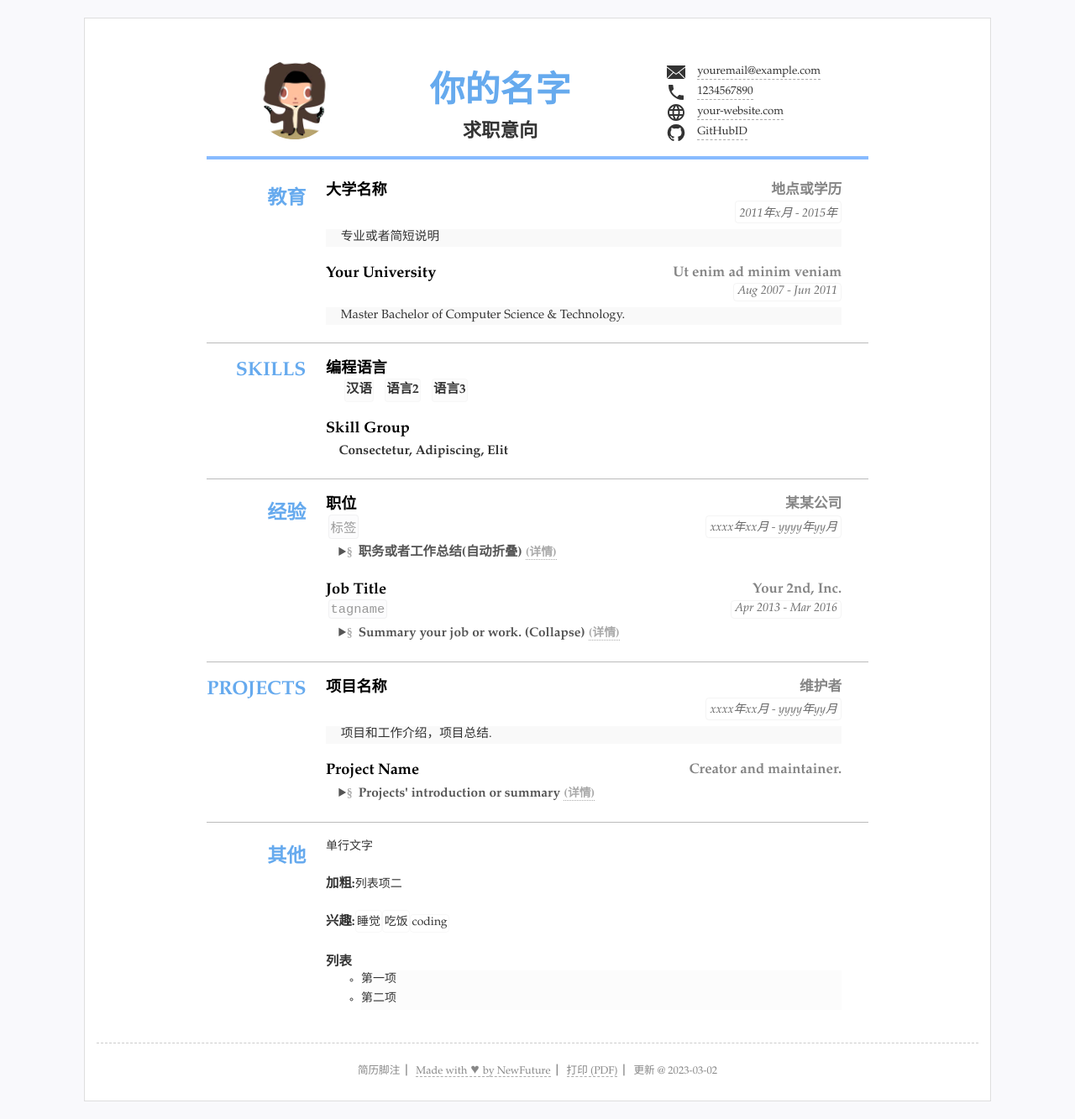
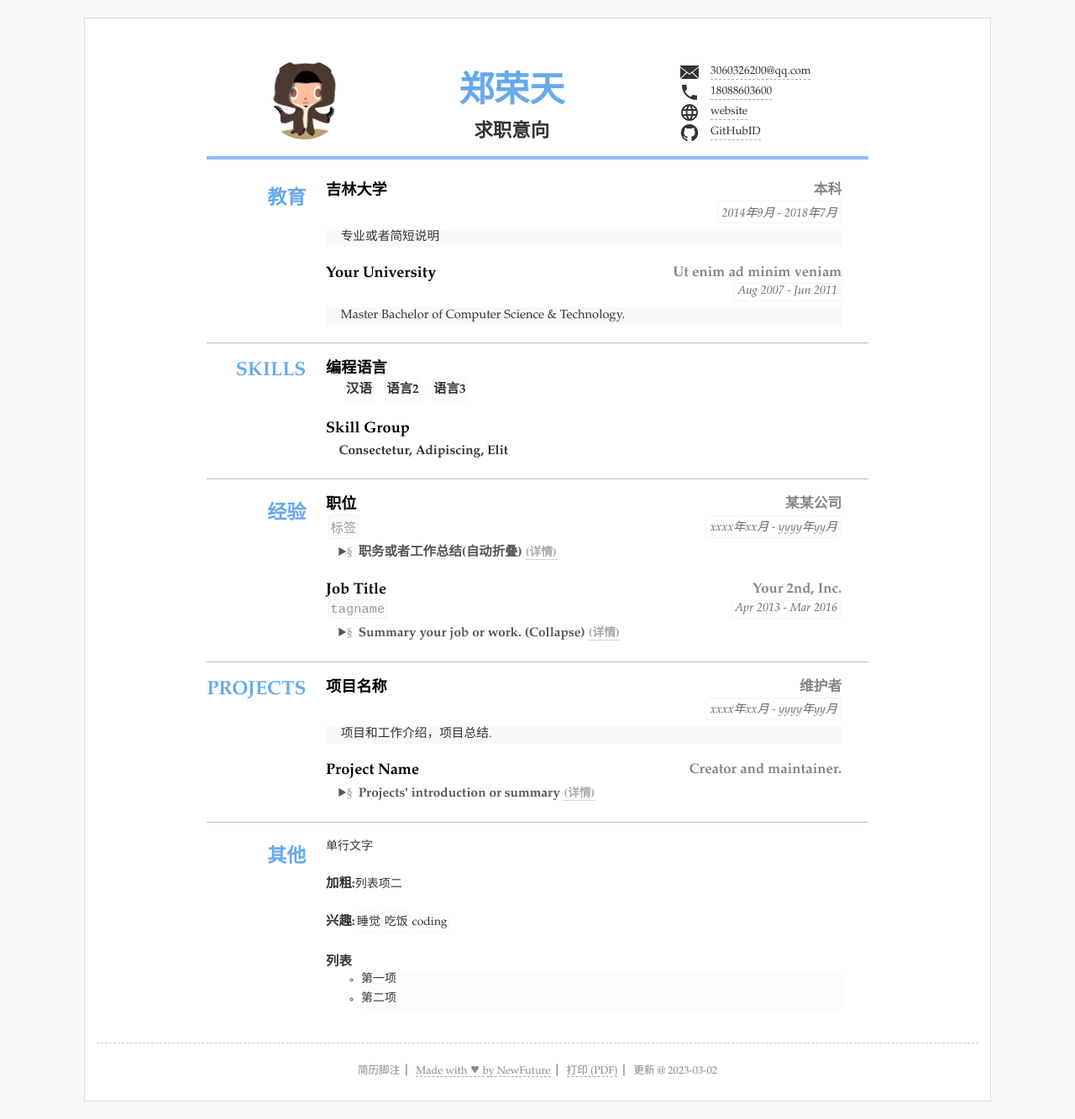
Before and after one commit to anonymity12/CV, a Jekyll site: the page built from index.html, in a window 1280 px wide. Shown: the whole page at 84% size. Built offline with Jekyll 4.4.1, drawn with Linux system fonts in a browser that asks for light colours.

Commit message:
Update resume.yml

```diff
--- a/_data/resume.yml
+++ b/_data/resume.yml
@@ -1,25 +1,25 @@
 # 数据格式可以为 yaml(文件以.yml结尾) 或者json(文件以.json结尾)
 # 如果YAML格式的数据请先检查格式是否有误，可选检查工具 http://www.yamllint.com
 
-title: "简历标题"
+title: "简历"
 lang: "zh" #语言设置 zh表示中文 en 表示英语
-name: "你的名字"
+name: "郑荣天"
 jobtitle: "求职意向" #可空不显示
 photo: "assets/img/photo.jpg" #照片可空，不显示
 
 #联系方式
 contact: #联系方式连接等3~5行
-- text: "youremail@example.com" #文本内容
-  href: 'mailto:youremail@example.com' #链接，无链接则空
+- text: "3060326200@qq.com" #文本内容
+  href: 'mailto:3060326200@qq.com' #链接，无链接则空
   icon: 'icons/email.svg' #图标 svg文件
-- text: "1234567890"
-  href: 'tel:1234567890'
+- text: "18088603600"
+  href: 'tel:18088603600'
   icon: 'icons/phone.svg'
-- text: "your-website.com"
-  href: 'http://your-website.com'
+- text: "website"
+  href: 'http://anonymity12.github.io'
   icon: 'icons/web.svg'
 - text: "GitHubID"
-  href: 'https://github.com/NewFuture'
+  href: 'https://github.com/anonymity12'
   icon: "icons/github.svg"
   attr: 'target="_blank"' #新标签页打开
   # - text: "地址"
@@ -30,9 +30,9 @@ main: #简历主要内容，
 - type: education #类别为ID
   name: 教育 #显示名称，空则使用type
   content: #内容基本格式 标题-副标题-日期-详细内容 (都允许空)
-  - title: 大学名称
-    duration: "2011年x月 - 2015年"
-    sub: 地点或学历
+  - title: 吉林大学
+    duration: "2014年9月 - 2018年7月"
+    sub: 本科
     detail: 专业或者简短说明
   - title: Your University
     duration: Aug 2007 - Jun 2011
```
